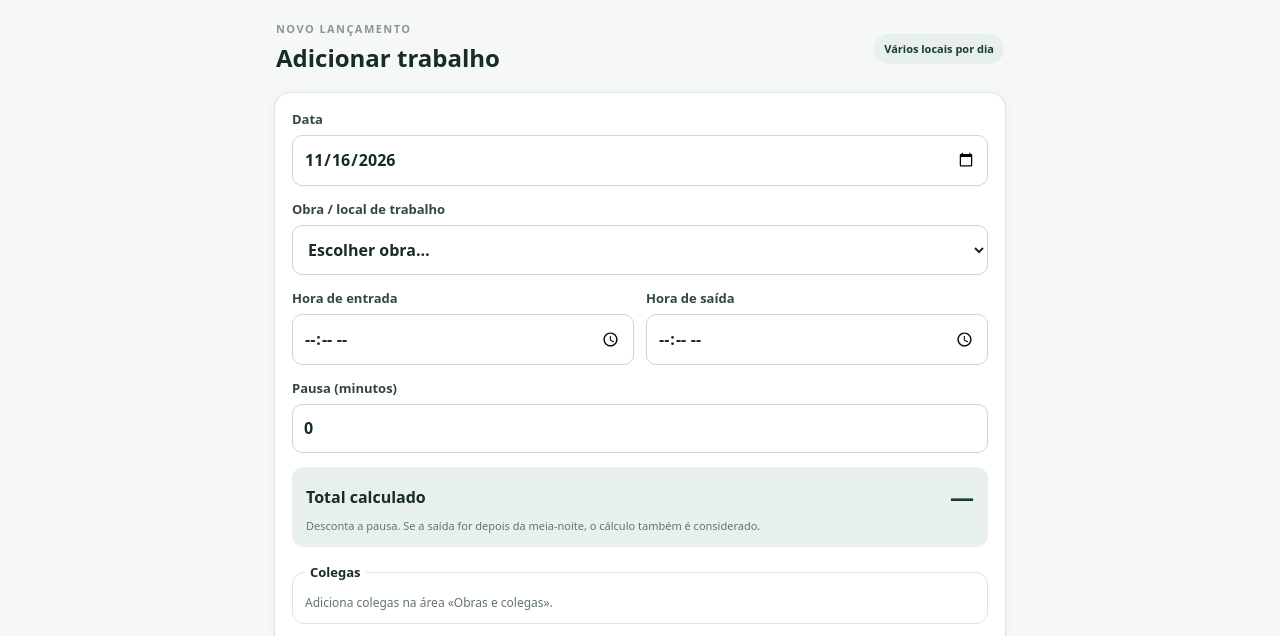
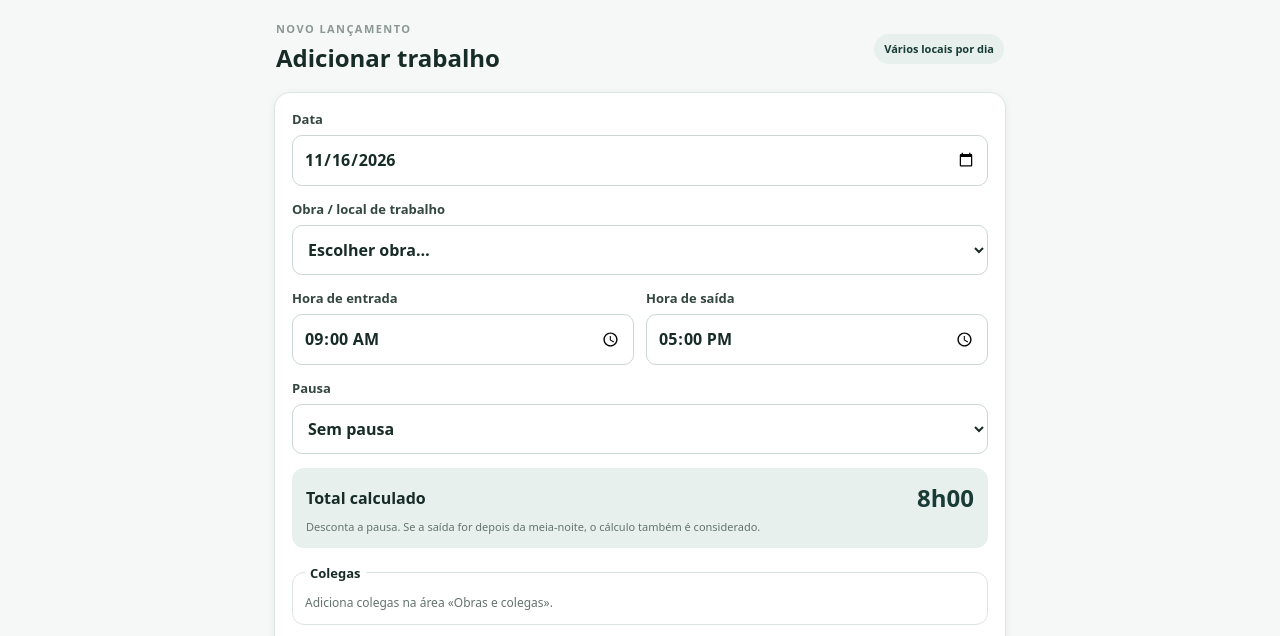
Before and after one commit to Ravasqueira/App-trabalho, a plain HTML site: page index.html in a window 1280 px wide. Shown: the part 151-787 px from the top of the page. Drawn offline with Linux system fonts and the light colour scheme.

Commit message:
Add files via upload

```diff
--- a/app.js
+++ b/app.js
@@ -19,8 +19,8 @@ function renderLists(){ $('sitesList').innerHTML=db.sites.map((s,i)=>`<span clas
 $('peopleList').innerHTML=db.people.map((p,i)=>`<span class="chip">${esc(p)} <button title="Remover ${esc(p)}" data-remove-person="${i}">×</button></span>`).join('')||'<span class="empty">Ainda não há colegas guardados.</span>'; }
 function getSelected(){return [...document.querySelectorAll('input[name="person"]:checked')].map(x=>x.value)}
 function updateCalc(){const e={start:$('start').value,end:$('end').value,breakMins:$('breakMins').value};$('calculated').textContent=e.start&&e.end?fmt(duration(e)):'—'}
-function clearForm(){ $('entryForm').reset();$('entryId').value='';$('date').value=today();$('breakMins').value=0;$('formTitle').textContent='Adicionar trabalho';$('saveBtn').textContent='Guardar registo';$('cancelEdit').hidden=true;renderChecks();updateCalc()}
-function editEntry(id){const e=db.entries.find(x=>x.id===id);if(!e)return;show('novo');$('entryId').value=e.id;$('date').value=e.date;$('site').value=e.site;$('start').value=e.start;$('end').value=e.end;$('breakMins').value=e.breakMins;$('notes').value=e.notes||'';renderChecks(e.people||[]);$('formTitle').textContent='Editar registo';$('saveBtn').textContent='Guardar alterações';$('cancelEdit').hidden=false;updateCalc();window.scrollTo(0,0)}
+function clearForm(){ $('entryForm').reset();$('entryId').value='';$('date').value=today();$('start').value='09:00';$('end').value='17:00';$('breakMins').value='0';$('formTitle').textContent='Adicionar trabalho';$('saveBtn').textContent='Guardar registo';$('cancelEdit').hidden=true;renderChecks();updateCalc()}
+function editEntry(id){const e=db.entries.find(x=>x.id===id);if(!e)return;show('novo');const pauseValue=String(Number(e.breakMins)||0);if(!$('breakMins').querySelector(`option[value="${pauseValue}"]`))$('breakMins').add(new Option(`${pauseValue} minutos (valor anterior)`,pauseValue));$('entryId').value=e.id;$('date').value=e.date;$('site').value=e.site;$('start').value=e.start;$('end').value=e.end;$('breakMins').value=e.breakMins;$('notes').value=e.notes||'';renderChecks(e.people||[]);$('formTitle').textContent='Editar registo';$('saveBtn').textContent='Guardar alterações';$('cancelEdit').hidden=false;updateCalc();window.scrollTo(0,0)}
 function show(v){document.querySelectorAll('.view').forEach(x=>x.hidden=x.id!=='view-'+v);document.querySelectorAll('.tab').forEach(x=>x.classList.toggle('active',x.dataset.view===v));if(v==='historico')renderHistory();if(v==='listas')renderLists();if(v==='relatorios')renderReport()}
 function renderHistory(){const m=$('historyMonth').value,site=$('historySite').value;const list=db.entries.filter(e=>(!m||e.date.startsWith(m))&&(!site||e.site===site)).sort((a,b)=>(b.date+b.start).localeCompare(a.date+a.start));$('historySummary').innerHTML=`<div class="stat"><b>${list.length}</b><span>registos</span></div><div class="stat"><b>${fmt(total(list))}</b><span>horas no total</span></div>`;
 $('entriesList').innerHTML=list.map(e=>`<article class="entry"><div class="entry-top"><div><h3>${esc(e.site)}</h3><div class="meta">${datePt(e.date)} · ${e.start}–${e.end} · pausa ${e.breakMins||0} min</div></div><div class="hours">${fmt(duration(e))}</div></div><div class="people">👥 ${esc((e.people||[]).join(', ')||'Sem colegas indicados')}</div>${e.notes?`<div class="meta">${esc(e.notes)}</div>`:''}<div class="entry-actions"><button data-edit="${e.id}">Editar</button><button data-delete="${e.id}">Apagar</button></div></article>`).join('')||'<div class="panel empty">Não existem registos para estes filtros.</div>'}
@@ -37,7 +37,7 @@ document.addEventListener('click',e=>{const t=e.target;if(t.dataset.view)show(t.
 $('historyMonth').onchange=renderHistory;$('historySite').onchange=renderHistory;$('reportMonth').onchange=renderReport;$('exportCsv').onclick=csv;$('printReport').onclick=()=>window.print();
 $('backup').onclick=()=>download(new Blob([JSON.stringify(db,null,2)],{type:'application/json'}),`copia-registo-trabalho-${today()}.json`);
 $('restoreFile').onchange=async e=>{const f=e.target.files[0];if(!f)return;try{const d=JSON.parse(await f.text());if(!Array.isArray(d.sites)||!Array.isArray(d.people)||!Array.isArray(d.entries))throw Error();if(confirm('A cópia vai substituir os dados atuais neste dispositivo. Continuar?')){db=d;save();init();toast('Cópia restaurada.')}}catch{toast('Ficheiro de cópia inválido.')}e.target.value=''};
-function init(){ $('date').value=today();$('historyMonth').value=monthNow();$('reportMonth').value=monthNow();setOptions();renderChecks();renderLists();updateCalc();renderHistory();renderReport()}
+function init(){ $('date').value=today();$('start').value='09:00';$('end').value='17:00';$('breakMins').value='0';$('historyMonth').value=monthNow();$('reportMonth').value=monthNow();setOptions();renderChecks();renderLists();updateCalc();renderHistory();renderReport()}
 init();
 if('serviceWorker' in navigator && location.protocol.startsWith('http'))navigator.serviceWorker.register('./sw.js').catch(()=>{});
 window.addEventListener('online',()=>$('connection').textContent='● Online');window.addEventListener('offline',()=>$('connection').textContent='● Offline');
--- a/index.html
+++ b/index.html
@@ -34,7 +34,16 @@
       <label>Hora de entrada<input type="time" id="start" required></label>
       <label>Hora de saída<input type="time" id="end" required></label>
     </div>
-    <label>Pausa (minutos)<input type="number" id="breakMins" min="0" step="5" value="0" inputmode="numeric"></label>
+    <label>Pausa
+      <select id="breakMins">
+        <option value="0">Sem pausa</option>
+        <option value="30">30 minutos</option>
+        <option value="60">1 hora</option>
+        <option value="90">1 hora e 30 minutos</option>
+        <option value="120">2 horas</option>
+        <option value="150">2 horas e 30 minutos</option>
+      </select>
+    </label>
     <div class="calculation"><span>Total calculado</span><strong id="calculated">—</strong><small>Desconta a pausa. Se a saída for depois da meia-noite, o cálculo também é considerado.</small></div>
     <fieldset><legend>Colegas</legend><div id="colleagueChecks" class="checks empty">Adiciona colegas na área «Obras e colegas».</div></fieldset>
     <label>Observações (opcional)<textarea id="notes" rows="2" placeholder="Ex.: montagem, reparação, deslocação…"></textarea></label>
--- a/sw.js
+++ b/sw.js
@@ -1,4 +1,4 @@
-const CACHE='registo-trabalho-v2';
+const CACHE='registo-trabalho-v3';
 const FILES=['./','./index.html','./style.css','./app.js','./manifest.webmanifest','./icon.svg'];
 self.addEventListener('install',e=>e.waitUntil(caches.open(CACHE).then(c=>c.addAll(FILES))));
 self.addEventListener('activate',e=>e.waitUntil(caches.keys().then(keys=>Promise.all(keys.filter(k=>k!==CACHE).map(k=>caches.delete(k))))));
```
